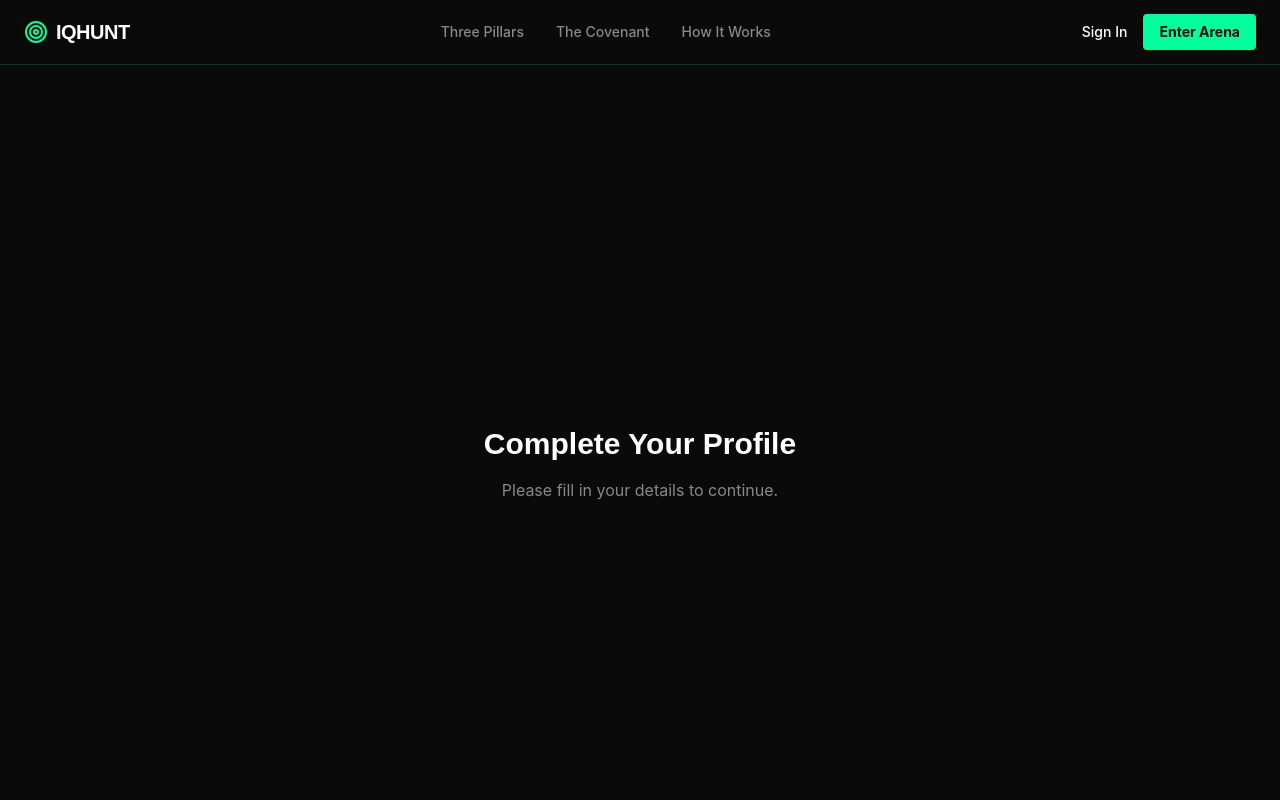
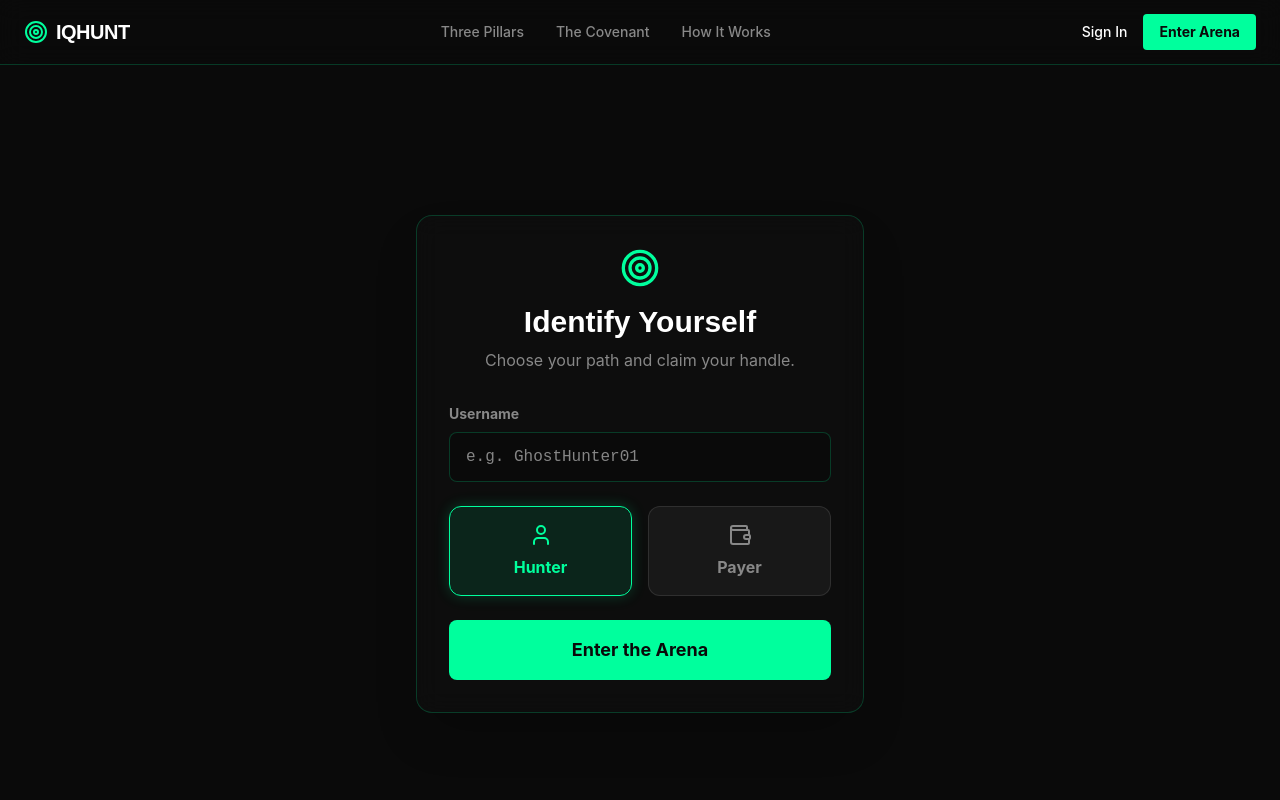
Before and after one commit to weomsingh/iqhuntfinale, a React (Vite) app: page /complete-profile in a window 1280 px wide. Shown: the top 800 px of the page. Built offline with nearby package versions, Linux system fonts and the light colour scheme; no server answers.

Commit message:
Critical Fixes: Google Auth Setup, Homepage Redesign, Profile Completion

```diff
--- a/src/App.tsx
+++ b/src/App.tsx
@@ -8,6 +8,7 @@ import HomePage from './pages/HomePage';
 import TermsPage from './pages/TermsPage';
 import SignInPage from './pages/auth/SignInPage';
 import CompleteProfilePage from './pages/auth/CompleteProfilePage';
+import AuthCallbackPage from './pages/auth/AuthCallbackPage';
 import CovenantPage from './pages/CovenantPage';
 
 import HunterDashboard from './pages/hunter/HunterDashboard';
@@ -42,7 +43,9 @@ function App() {
             <Route path="privacy" element={<TermsPage />} />
             <Route path="covenant" element={<CovenantPage />} />
             <Route path="signin" element={<SignInPage />} />
+            <Route path="signup" element={<SignInPage />} />
             <Route path="complete-profile" element={<CompleteProfilePage />} />
+            <Route path="auth/callback" element={<AuthCallbackPage />} />
           </Route>
 
           <Route path="/hunter" element={
--- a/src/layouts/MainLayout.tsx
+++ b/src/layouts/MainLayout.tsx
@@ -20,7 +20,7 @@ const MainLayout: React.FC = () => {
 
                     <div className="flex items-center gap-4">
                         <Link to="/signin" className="text-sm font-medium hover:text-iq-green transition-colors">Sign In</Link>
-                        <Link to="/enter" className="px-4 py-2 bg-iq-green text-iq-black font-bold text-sm rounded hover:shadow-[0_0_15px_rgba(0,255,157,0.4)] transition-all">
+                        <Link to="/signin" className="px-4 py-2 bg-iq-green text-iq-black font-bold text-sm rounded hover:shadow-[0_0_15px_rgba(0,255,157,0.4)] transition-all">
                             Enter Arena
                         </Link>
                     </div>
--- /dev/null
+++ b/src/pages/auth/AuthCallbackPage.tsx
@@ -0,0 +1,43 @@
+import { useEffect } from 'react';
+import { useNavigate } from 'react-router-dom';
+import { useAuth } from '../../contexts/AuthContext';
+import { Loader2 } from 'lucide-react';
+
+const AuthCallbackPage = () => {
+    const { user, profile, loading } = useAuth();
+    const navigate = useNavigate();
+
+    useEffect(() => {
+        if (!loading) {
+            if (user) {
+                if (profile) {
+                    // Profile exists, redirect to respective dashboard
+                    if (profile.role === 'hunter') {
+                        navigate('/hunter/dashboard');
+                    } else if (profile.role === 'payer') {
+                        navigate('/payer/dashboard');
+                    } else {
+                        // Fallback
+                        navigate('/');
+                    }
+                } else {
+                    // No profile, redirect to onboarding
+                    navigate('/complete-profile');
+                }
+            } else {
+                // No user found after loading, redirect to signin
+                navigate('/signin');
+            }
+        }
+    }, [user, profile, loading, navigate]);
+
+    return (
+        <div className="min-h-screen bg-iq-black flex flex-col items-center justify-center p-4">
+            <Loader2 className="w-10 h-10 text-iq-green animate-spin mb-4" />
+            <h2 className="text-xl font-bold text-white">Authenticating...</h2>
+            <p className="text-iq-text-secondary">Securing your connection to the grid.</p>
+        </div>
+    );
+};
+
+export default AuthCallbackPage;
--- a/src/pages/auth/CompleteProfilePage.tsx
+++ b/src/pages/auth/CompleteProfilePage.tsx
@@ -1,9 +1,110 @@
+import { useState } from 'react';
+import { useAuth } from '../../contexts/AuthContext';
+import { useNavigate } from 'react-router-dom';
+import { supabase } from '../../lib/supabase';
+import { Target, User, Wallet, Loader2 } from 'lucide-react';
 
 const CompleteProfilePage = () => {
+    const { user, refreshProfile } = useAuth();
+    const navigate = useNavigate();
+    const [username, setUsername] = useState('');
+    const [role, setRole] = useState<'hunter' | 'payer'>('hunter');
+    const [loading, setLoading] = useState(false);
+    const [error, setError] = useState<string | null>(null);
+
+    const handleSubmit = async (e: React.FormEvent) => {
+        e.preventDefault();
+        if (!user) return;
+        setLoading(true);
+        setError(null);
+
+        try {
+            const { error: updateError } = await supabase
+                .from('profiles')
+                .update({
+                    username,
+                    role,
+                    updated_at: new Date().toISOString(),
+                })
+                .eq('id', user.id);
+
+            if (updateError) throw updateError;
+
+            await refreshProfile();
+            navigate(role === 'hunter' ? '/hunter/dashboard' : '/payer/dashboard');
+        } catch (err: any) {
+            console.error('Profile Update Error:', err);
+            setError(err.message || 'Failed to update profile.');
+        } finally {
+            setLoading(false);
+        }
+    };
+
     return (
-        <div className="flex flex-col items-center justify-center min-h-screen text-center">
-            <h1 className="text-3xl font-bold text-white mb-4">Complete Your Profile</h1>
-            <p className="text-iq-text-secondary">Please fill in your details to continue.</p>
+        <div className="min-h-screen bg-iq-black flex flex-col items-center justify-center p-6 relative overflow-hidden">
+            <div className="absolute inset-0 bg-[radial-gradient(circle_at_top,_var(--tw-gradient-stops))] from-iq-green/5 via-transparent to-transparent opacity-50 blur-3xl" />
+
+            <div className="w-full max-w-md bg-iq-secondary/50 backdrop-blur-md border border-iq-border rounded-2xl p-8 shadow-2xl z-10 animate-in fade-in zoom-in duration-300">
+                <div className="text-center mb-8">
+                    <Target className="w-10 h-10 text-iq-green mx-auto mb-4" />
+                    <h1 className="text-3xl font-bold text-white mb-2">Identify Yourself</h1>
+                    <p className="text-iq-text-secondary">Choose your path and claim your handle.</p>
+                </div>
+
+                {error && (
+                    <div className="mb-6 p-3 bg-red-500/10 border border-red-500/20 rounded text-red-400 text-sm text-center">
+                        {error}
+                    </div>
+                )}
+
+                <form onSubmit={handleSubmit} className="space-y-6">
+                    <div>
+                        <label className="block text-sm font-bold text-iq-text-secondary mb-2">Username</label>
+                        <input
+                            type="text"
+                            required
+                            value={username}
+                            onChange={(e) => setUsername(e.target.value)}
+                            className="w-full bg-iq-black border border-iq-border rounded-lg px-4 py-3 text-white focus:border-iq-green outline-none font-mono"
+                            placeholder="e.g. GhostHunter01"
+                        />
+                    </div>
+
+                    <div className="grid grid-cols-2 gap-4">
+                        <button
+                            type="button"
+                            onClick={() => setRole('hunter')}
+                            className={`p-4 rounded-xl border flex flex-col items-center gap-2 transition-all ${role === 'hunter'
+                                    ? 'bg-iq-green/10 border-iq-green text-iq-green shadow-[0_0_15px_rgba(0,255,157,0.2)]'
+                                    : 'bg-white/5 border-white/10 text-iq-text-secondary hover:bg-white/10'
+                                }`}
+                        >
+                            <User className="w-6 h-6" />
+                            <span className="font-bold">Hunter</span>
+                        </button>
+
+                        <button
+                            type="button"
+                            onClick={() => setRole('payer')}
+                            className={`p-4 rounded-xl border flex flex-col items-center gap-2 transition-all ${role === 'payer'
+                                    ? 'bg-blue-500/10 border-blue-500 text-blue-400 shadow-[0_0_15px_rgba(96,165,250,0.2)]'
+                                    : 'bg-white/5 border-white/10 text-iq-text-secondary hover:bg-white/10'
+                                }`}
+                        >
+                            <Wallet className="w-6 h-6" />
+                            <span className="font-bold">Payer</span>
+                        </button>
+                    </div>
+
+                    <button
+                        type="submit"
+                        disabled={loading}
+                        className="w-full py-4 bg-iq-green text-iq-black font-bold text-lg rounded-lg hover:shadow-[0_0_20px_rgba(0,255,157,0.4)] transition-all flex items-center justify-center gap-2"
+                    >
+                        {loading ? <Loader2 className="w-5 h-5 animate-spin" /> : 'Enter the Arena'}
+                    </button>
+                </form>
+            </div>
         </div>
     );
 };
--- a/vite.config.ts
+++ b/vite.config.ts
@@ -14,4 +14,7 @@ export default defineConfig({
       ],
     },
   },
+  build: {
+    chunkSizeWarningLimit: 1000,
+  },
 })
```
Also changed, not shown: src/pages/HomePage.tsx (+23 -22 lines).
